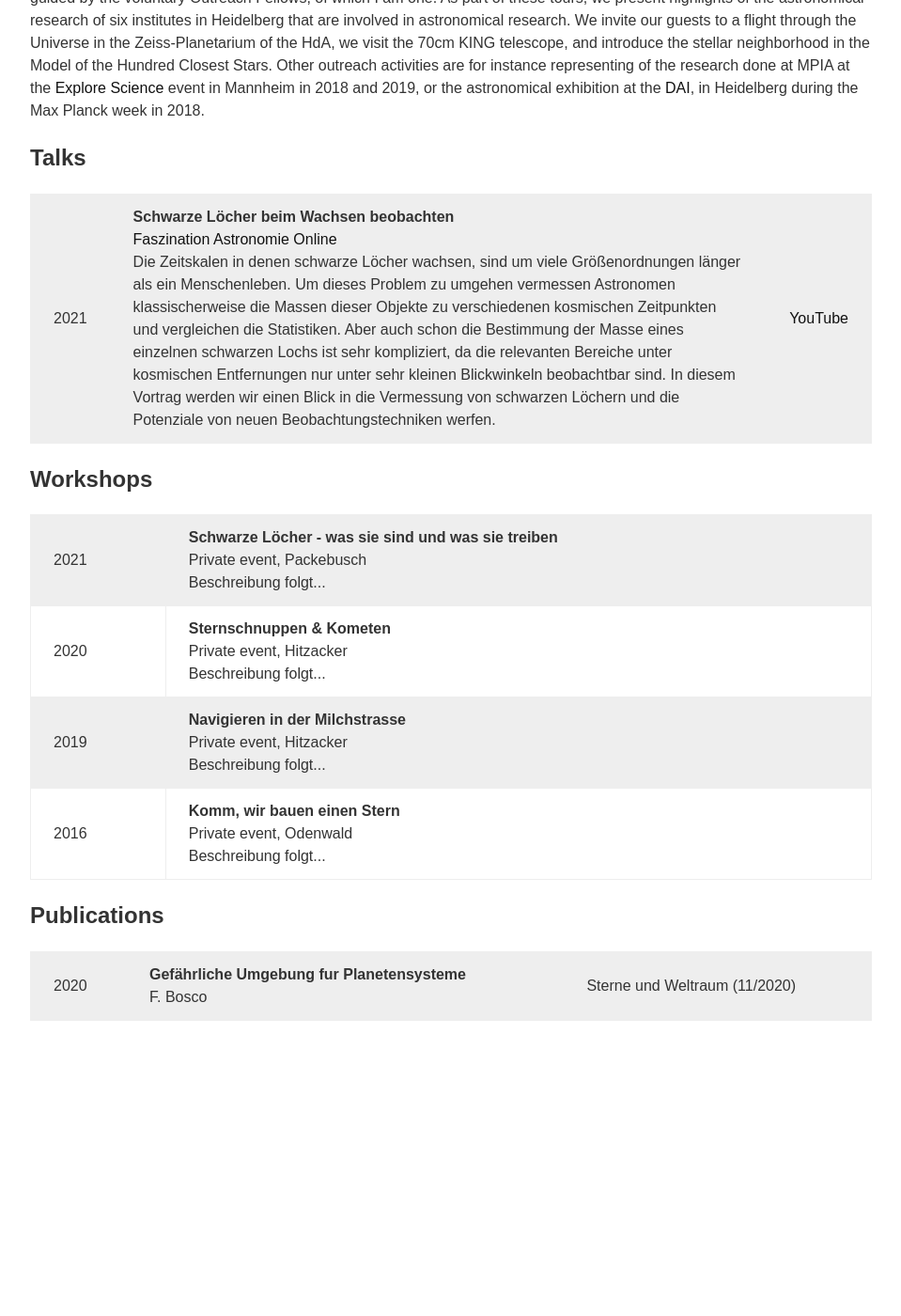
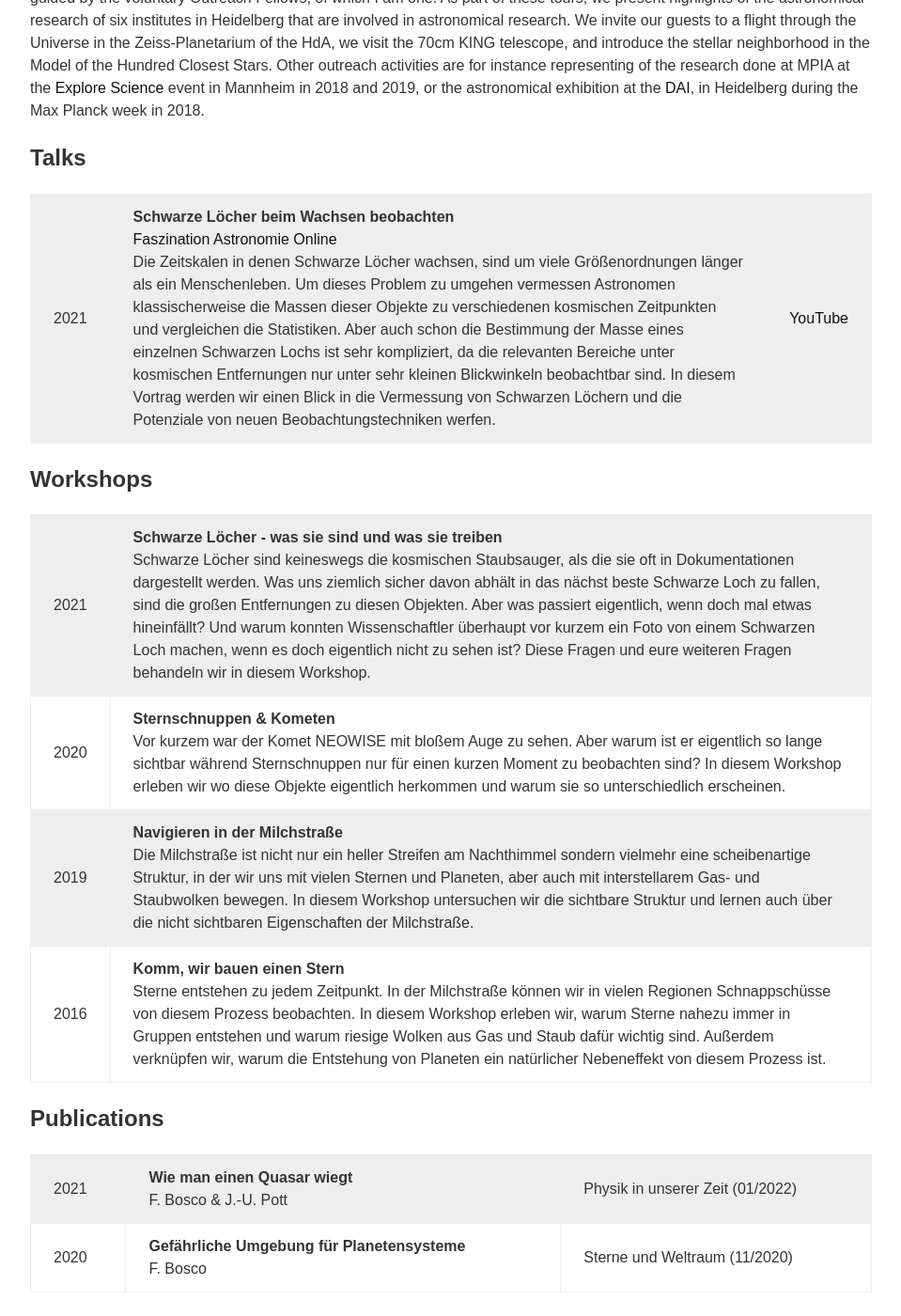
Before and after one commit to felixbosco/felixbosco.github.io, a Jekyll site: the page built from outreach.html, in a window 1280 px wide and 1400 px high, scrolled down 551 px. Shown: the whole window at 94% size, without its empty margins (160-1119 px from the left). Built offline with Jekyll 4.4.1, drawn with Linux system fonts in a browser that asks for light colours; before the commit the page ends 1662 px from its top, so only the background shows below that.

Commit message:
Add workshop descriptions and the new outreach article on spectroastrometry to the list of publications

```diff
--- a/outreach.html
+++ b/outreach.html
@@ -30,12 +30,12 @@ event in Mannheim in 2018 and 2019, or the astronomical exhibition at the
 		<td>2021</td>
 		<td><b>Schwarze Löcher beim Wachsen beobachten</b><br>
 			<a href="https://www.haus-der-astronomie.de/de/veranstaltungen/faszination-astronomie">Faszination Astronomie Online</a><br>
-			Die Zeitskalen in denen schwarze Löcher wachsen, sind um viele Größenordnungen länger als ein Menschenleben.
+			Die Zeitskalen in denen Schwarze Löcher wachsen, sind um viele Größenordnungen länger als ein Menschenleben.
 			Um dieses Problem zu umgehen vermessen Astronomen klassischerweise die Massen dieser Objekte zu
 			verschiedenen kosmischen Zeitpunkten und vergleichen die Statistiken. Aber auch schon die Bestimmung der
-			Masse eines einzelnen schwarzen Lochs ist sehr kompliziert, da die relevanten Bereiche unter kosmischen
+			Masse eines einzelnen Schwarzen Lochs ist sehr kompliziert, da die relevanten Bereiche unter kosmischen
 			Entfernungen nur unter sehr kleinen Blickwinkeln beobachtbar sind. In diesem Vortrag werden wir einen Blick
-			in die Vermessung von schwarzen Löchern und die Potenziale von neuen Beobachtungstechniken werfen.
+			in die Vermessung von Schwarzen Löchern und die Potenziale von neuen Beobachtungstechniken werfen.
 		</td>
 		<td><a href="https://www.youtube.com/watch?v=qLaXTWgDokg">YouTube</a></td>
 	</tr>
@@ -46,16 +46,36 @@ event in Mannheim in 2018 and 2019, or the astronomical exhibition at the
 <h2> Workshops </h2>
 <table class="table">
   	<tr><td>2021</td>
-		<td><b>Schwarze Löcher - was sie sind und was sie treiben</b><br>Private event, Packebusch<br>Beschreibung folgt...</td>
+		<td><b>Schwarze Löcher - was sie sind und was sie treiben</b><br>
+			Schwarze Löcher sind keineswegs die kosmischen Staubsauger, als die sie oft in Dokumentationen dargestellt
+			werden. Was uns ziemlich sicher davon abhält in das nächst beste Schwarze Loch zu fallen, sind die großen
+			Entfernungen zu diesen Objekten. Aber was passiert eigentlich, wenn doch mal etwas hineinfällt? Und warum
+			konnten Wissenschaftler überhaupt vor kurzem ein Foto von einem Schwarzen Loch machen, wenn es doch
+			eigentlich nicht zu sehen ist? Diese Fragen und eure weiteren Fragen behandeln wir in diesem Workshop.
+		</td>
   	</tr>
   	<tr><td>2020</td>
-		<td><b>Sternschnuppen & Kometen</b><br>Private event, Hitzacker<br>Beschreibung folgt...</td>
+		<td><b>Sternschnuppen & Kometen</b><br>
+			Vor kurzem war der Komet NEOWISE mit bloßem Auge zu sehen. Aber warum ist er eigentlich so lange sichtbar
+			während Sternschnuppen nur für einen kurzen Moment zu beobachten sind? In diesem Workshop erleben wir wo
+			diese Objekte eigentlich herkommen und warum sie so unterschiedlich erscheinen.
+		</td>
   	</tr>
 	<tr><td>2019</td>
-		<td><b>Navigieren in der Milchstrasse</b><br>Private event, Hitzacker<br>Beschreibung folgt...</td>
+		<td><b>Navigieren in der Milchstraße</b><br>
+			Die Milchstraße ist nicht nur ein heller Streifen am Nachthimmel sondern vielmehr eine scheibenartige
+			Struktur, in der wir uns mit vielen Sternen und Planeten, aber auch mit interstellarem Gas- und Staubwolken
+			bewegen. In diesem Workshop untersuchen wir die sichtbare Struktur und lernen auch über die nicht sichtbaren
+			Eigenschaften der Milchstraße.
+		</td>
   	</tr>
 	<tr><td>2016</td>
-		<td><b>Komm, wir bauen einen Stern</b><br>Private event, Odenwald<br>Beschreibung folgt...</td>
+		<td><b>Komm, wir bauen einen Stern</b><br>
+			Sterne entstehen zu jedem Zeitpunkt. In der Milchstraße können wir in vielen Regionen Schnappschüsse von
+			diesem Prozess beobachten. In diesem Workshop erleben wir, warum Sterne nahezu immer in Gruppen entstehen
+			und warum riesige Wolken aus Gas und Staub dafür wichtig sind. Außerdem verknüpfen wir, warum die
+			Entstehung von Planeten ein natürlicher Nebeneffekt von diesem Prozess ist.
+		</td>
   	</tr>
 </table>
 
@@ -64,8 +84,14 @@ event in Mannheim in 2018 and 2019, or the astronomical exhibition at the
 <h2> Publications </h2>
 <table class="table">
 	<tr>
+		<td>2021</td>
+		<td><b>Wie man einen Quasar wiegt</b><br>
+        		F. Bosco & J.-U. Pott</td>
+		<td>Physik in unserer Zeit (01/2022)</td>
+	</tr>
+	<tr>
 		<td>2020</td>
-		<td><b>Gefährliche Umgebung fur Planetensysteme</b><br>
+		<td><b>Gefährliche Umgebung für Planetensysteme</b><br>
         		F. Bosco</td>
 		<td>Sterne und Weltraum (11/2020)</td>
 	</tr>
```
